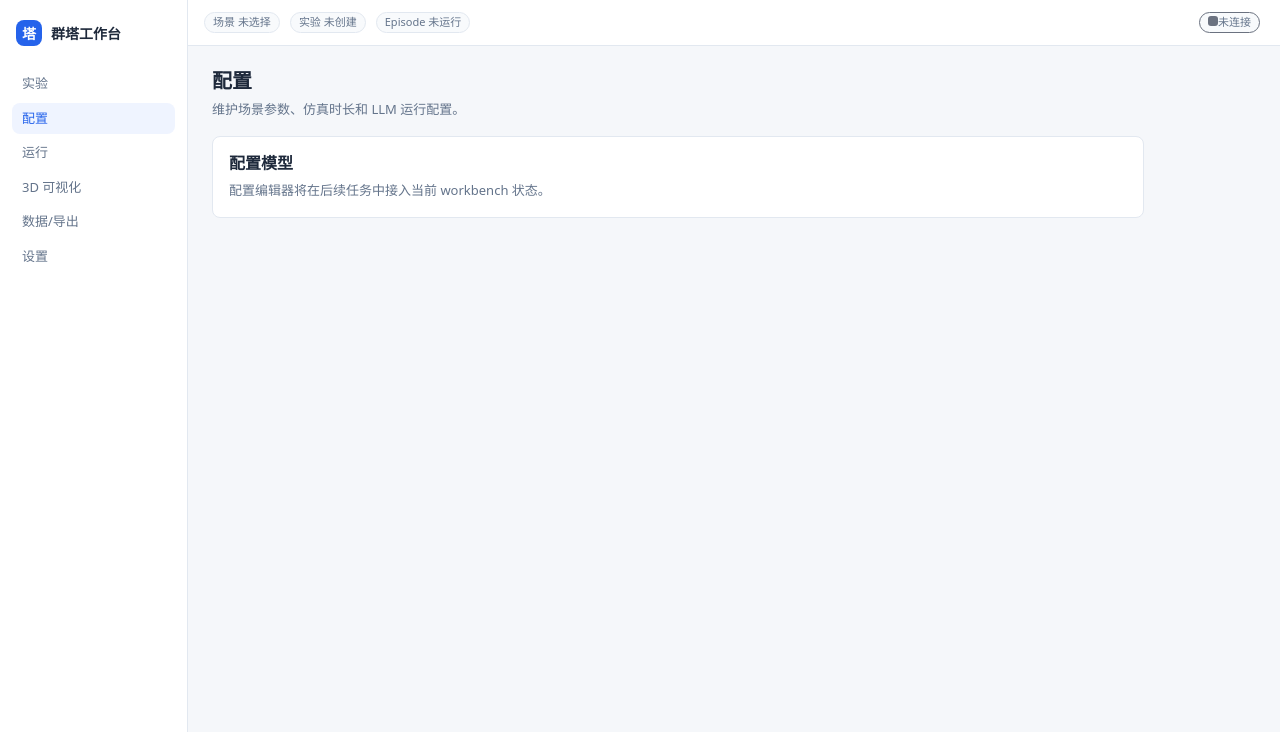
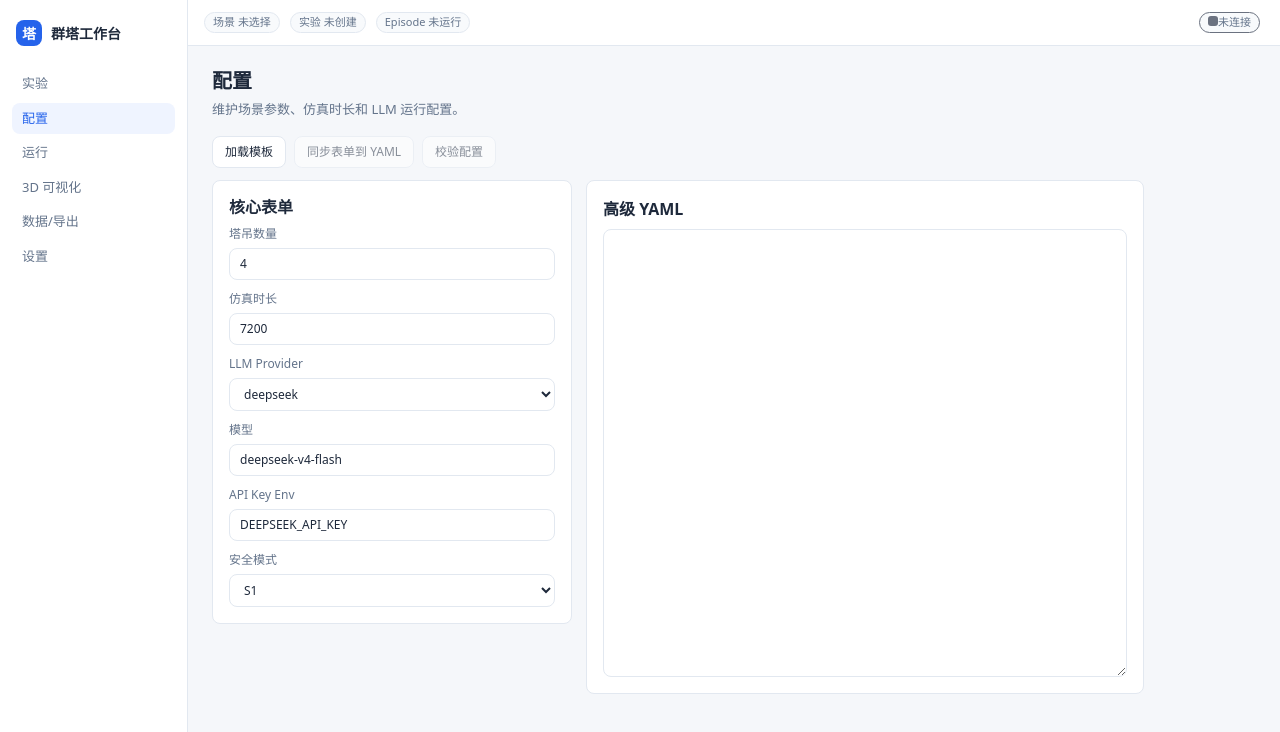
Before and after one commit to echo9923/Multi-Crane-Simulation, a React (Vite) app in the folder frontend/: page /config in a window 1280 px wide. Shown: the top 732 px of the page. Built offline with nearby package versions, Linux system fonts and the light colour scheme.

Commit message:
feat(frontend): add workbench configuration flow

```diff
--- a/frontend/src/components/workbench/ConfigurationPage.tsx
+++ b/frontend/src/components/workbench/ConfigurationPage.tsx
@@ -1,13 +1,209 @@
+import {
+  listDesktopTemplates,
+  patchDesktopConfig,
+  renderDesktopConfig,
+  validateScenario,
+} from "@/api/rest";
+import { buildValidateRequest } from "@/api/config";
+import { useWorkbenchStore } from "@/state/workbench";
+import { coreFormToPatches } from "@/workbench/configModel";
+
+function errorMessage(error: unknown): string {
+  return error instanceof Error ? error.message : String(error);
+}
+
+function positiveNumberOrNull(value: string): number | null {
+  const next = Number(value);
+  return Number.isFinite(next) && next > 0 ? next : null;
+}
+
 export function ConfigurationPage() {
+  const templates = useWorkbenchStore((s) => s.templates);
+  const selectedTemplateId = useWorkbenchStore((s) => s.selectedTemplateId);
+  const yamlText = useWorkbenchStore((s) => s.yamlText);
+  const form = useWorkbenchStore((s) => s.form);
+  const validation = useWorkbenchStore((s) => s.validation);
+  const validationError = useWorkbenchStore((s) => s.validationError);
+  const busy = useWorkbenchStore((s) => s.busy);
+  const setTemplates = useWorkbenchStore((s) => s.setTemplates);
+  const setTemplate = useWorkbenchStore((s) => s.setTemplate);
+  const setYamlText = useWorkbenchStore((s) => s.setYamlText);
+  const setFormPatch = useWorkbenchStore((s) => s.setFormPatch);
+  const setValidation = useWorkbenchStore((s) => s.setValidation);
+  const setBusy = useWorkbenchStore((s) => s.setBusy);
+
+  const loadTemplate = async () => {
+    setBusy(true);
+    setValidation(null);
+    try {
+      const result = await listDesktopTemplates();
+      setTemplates(result.items);
+      const first = result.items[0];
+      if (!first) {
+        setTemplate(null);
+        throw new Error("没有可用模板");
+      }
+      setTemplate(first.template_id);
+      const rendered = await renderDesktopConfig(
+        first.template_id,
+        coreFormToPatches(form),
+      );
+      setYamlText(rendered.yaml_text);
+    } catch (error) {
+      setValidation(null, errorMessage(error));
+    } finally {
+      setBusy(false);
+    }
+  };
+
+  const syncYaml = async () => {
+    setBusy(true);
+    setValidation(null);
+    try {
+      const patched = await patchDesktopConfig(yamlText, coreFormToPatches(form));
+      setYamlText(patched.yaml_text);
+    } catch (error) {
+      setValidation(null, errorMessage(error));
+    } finally {
+      setBusy(false);
+    }
+  };
+
+  const validateYaml = async () => {
+    setBusy(true);
+    try {
+      const result = await validateScenario(buildValidateRequest(yamlText));
+      setValidation(result);
+    } catch (error) {
+      setValidation(null, errorMessage(error));
+    } finally {
+      setBusy(false);
+    }
+  };
+
+  const selectedTemplate = templates.find(
+    (item) => item.template_id === selectedTemplateId,
+  );
+
   return (
     <section className="workbench-page">
       <header className="workbench-page-header">
         <h1>配置</h1>
         <p className="muted">维护场景参数、仿真时长和 LLM 运行配置。</p>
       </header>
-      <div className="workbench-panel">
-        <h2>配置模型</h2>
-        <p className="muted">配置编辑器将在后续任务中接入当前 workbench 状态。</p>
+
+      <div className="workbench-config-toolbar">
+        <button type="button" onClick={loadTemplate} disabled={busy}>
+          加载模板
+        </button>
+        <button type="button" onClick={syncYaml} disabled={busy || !yamlText}>
+          同步表单到 YAML
+        </button>
+        <button type="button" onClick={validateYaml} disabled={busy || !yamlText}>
+          校验配置
+        </button>
+        {selectedTemplate ? (
+          <span className="chip">模板 {selectedTemplate.name}</span>
+        ) : null}
+        {validation?.valid ? <span className="chip chip-ok">校验通过</span> : null}
+        {validation && !validation.valid ? (
+          <span className="chip chip-warn">校验未通过</span>
+        ) : null}
+      </div>
+
+      {validationError ? (
+        <div className="workbench-notice" role="alert">
+          {validationError}
+        </div>
+      ) : null}
+
+      <div className="workbench-config-grid">
+        <div className="workbench-panel">
+          <h2>核心表单</h2>
+          <div className="workbench-form-grid">
+            <label>
+              <span>塔吊数量</span>
+              <input
+                type="number"
+                min={1}
+                value={form.numCranes}
+                onChange={(event) => {
+                  const next = positiveNumberOrNull(event.target.value);
+                  if (next !== null) setFormPatch({ numCranes: next });
+                }}
+              />
+            </label>
+            <label>
+              <span>仿真时长</span>
+              <input
+                type="number"
+                min={1}
+                value={form.durationS}
+                onChange={(event) => {
+                  const next = positiveNumberOrNull(event.target.value);
+                  if (next !== null) setFormPatch({ durationS: next });
+                }}
+              />
+            </label>
+            <label>
+              <span>LLM Provider</span>
+              <select
+                value={form.llmProvider}
+                onChange={(event) =>
+                  setFormPatch({ llmProvider: event.target.value })
+                }
+              >
+                <option value="deepseek">deepseek</option>
+                <option value="minimax">minimax</option>
+                <option value="mock">mock</option>
+                <option value="replay">replay</option>
+              </select>
+            </label>
+            <label>
+              <span>模型</span>
+              <input
+                type="text"
+                value={form.llmModel}
+                onChange={(event) => setFormPatch({ llmModel: event.target.value })}
+              />
+            </label>
+            <label>
+              <span>API Key Env</span>
+              <input
+                type="text"
+                value={form.llmApiKeyEnv}
+                onChange={(event) =>
+                  setFormPatch({ llmApiKeyEnv: event.target.value })
+                }
+              />
+            </label>
+            <label>
+              <span>安全模式</span>
+              <select
+                value={form.safetyMode}
+                onChange={(event) =>
+                  setFormPatch({ safetyMode: event.target.value })
+                }
+              >
+                <option value="S0">S0</option>
+                <option value="S1">S1</option>
+                <option value="S2">S2</option>
+              </select>
+            </label>
+          </div>
+        </div>
+
+        <div className="workbench-panel workbench-yaml-panel">
+          <label className="workbench-yaml-label" htmlFor="workbench-yaml">
+            高级 YAML
+          </label>
+          <textarea
+            id="workbench-yaml"
+            value={yamlText}
+            onChange={(event) => setYamlText(event.target.value)}
+            spellCheck={false}
+          />
+        </div>
       </div>
     </section>
   );
--- a/frontend/src/components/workbench/ExperimentPage.tsx
+++ b/frontend/src/components/workbench/ExperimentPage.tsx
@@ -1,4 +1,17 @@
+import { useWorkbenchStore } from "@/state/workbench";
+
 export function ExperimentPage() {
+  const summary = useWorkbenchStore((s) => s.summary);
+  const validation = useWorkbenchStore((s) => s.validation);
+  const validationError = useWorkbenchStore((s) => s.validationError);
+  const validationText = validationError
+    ? "校验错误"
+    : validation?.valid
+      ? "校验通过"
+      : validation
+        ? "校验未通过"
+        : "未校验";
+
   return (
     <section className="workbench-page">
       <header className="workbench-page-header">
@@ -7,7 +20,32 @@ export function ExperimentPage() {
       </header>
       <div className="workbench-panel">
         <h2>实验概览</h2>
-        <p className="muted">桌面工作台将在这里承载实验创建与检查流程。</p>
+        <dl className="workbench-summary-grid">
+          <div>
+            <dt>实验 ID</dt>
+            <dd>{summary?.experimentId ?? "未创建"}</dd>
+          </div>
+          <div>
+            <dt>场景 ID</dt>
+            <dd>{summary?.scenarioId ?? "未选择"}</dd>
+          </div>
+          <div>
+            <dt>塔吊数量</dt>
+            <dd>{summary ? `${summary.numCranes} 台塔吊` : "未设置"}</dd>
+          </div>
+          <div>
+            <dt>仿真时长</dt>
+            <dd>{summary ? `${summary.durationS} s` : "未设置"}</dd>
+          </div>
+          <div>
+            <dt>LLM Provider</dt>
+            <dd>{summary?.llmProvider ?? "未设置"}</dd>
+          </div>
+          <div>
+            <dt>校验状态</dt>
+            <dd>{validationText}</dd>
+          </div>
+        </dl>
       </div>
     </section>
   );
--- a/frontend/src/styles.css
+++ b/frontend/src/styles.css
@@ -522,6 +522,112 @@
     margin: 0;
   }
 
+  .workbench-config-toolbar {
+    display: flex;
+    align-items: center;
+    flex-wrap: wrap;
+    gap: 8px;
+    margin-bottom: 12px;
+  }
+
+  .workbench-config-grid {
+    display: grid;
+    grid-template-columns: minmax(260px, 360px) minmax(0, 1fr);
+    gap: 14px;
+    align-items: start;
+  }
+
+  .workbench-form-grid {
+    display: grid;
+    grid-template-columns: 1fr;
+    gap: 10px;
+  }
+
+  .workbench-form-grid label {
+    display: grid;
+    gap: 5px;
+    font-size: 12px;
+    color: var(--muted);
+  }
+
+  .workbench-form-grid input,
+  .workbench-form-grid select {
+    width: 100%;
+    min-width: 0;
+  }
+
+  .workbench-yaml-panel {
+    display: grid;
+    grid-template-rows: auto minmax(420px, 56vh);
+    gap: 8px;
+  }
+
+  .workbench-yaml-label {
+    font-size: 16px;
+    font-weight: 600;
+  }
+
+  .workbench-yaml-panel textarea {
+    width: 100%;
+    min-width: 0;
+    min-height: 0;
+    resize: vertical;
+    font-family: var(--font-mono);
+    font-size: 12px;
+    line-height: 1.55;
+  }
+
+  .workbench-notice {
+    border: 1px solid #fecaca;
+    background: #fff1f2;
+    color: #be123c;
+    border-radius: var(--radius-md);
+    padding: 9px 12px;
+    margin-bottom: 12px;
+  }
+
+  .chip-ok {
+    border-color: #bbf7d0;
+    background: #f0fdf4;
+    color: #15803d;
+  }
+
+  .chip-warn {
+    border-color: #fde68a;
+    background: #fffbeb;
+    color: #b45309;
+  }
+
+  .workbench-summary-grid {
+    display: grid;
+    grid-template-columns: repeat(3, minmax(0, 1fr));
+    gap: 12px;
+    margin: 0;
+  }
+
+  .workbench-summary-grid div {
+    min-width: 0;
+    border-top: 1px solid var(--line);
+    padding-top: 10px;
+  }
+
+  .workbench-summary-grid dt {
+    margin: 0 0 4px;
+    color: var(--faint);
+    font-size: 11px;
+    font-weight: 600;
+    text-transform: uppercase;
+    letter-spacing: 0.04em;
+  }
+
+  .workbench-summary-grid dd {
+    margin: 0;
+    color: var(--text);
+    font-size: 14px;
+    font-weight: 600;
+    overflow-wrap: anywhere;
+  }
+
   .workbench-visualization {
     height: 100%;
     min-height: 0;
```
Also changed, not shown: 2 other files (tests, documents, lock files or other folders).
